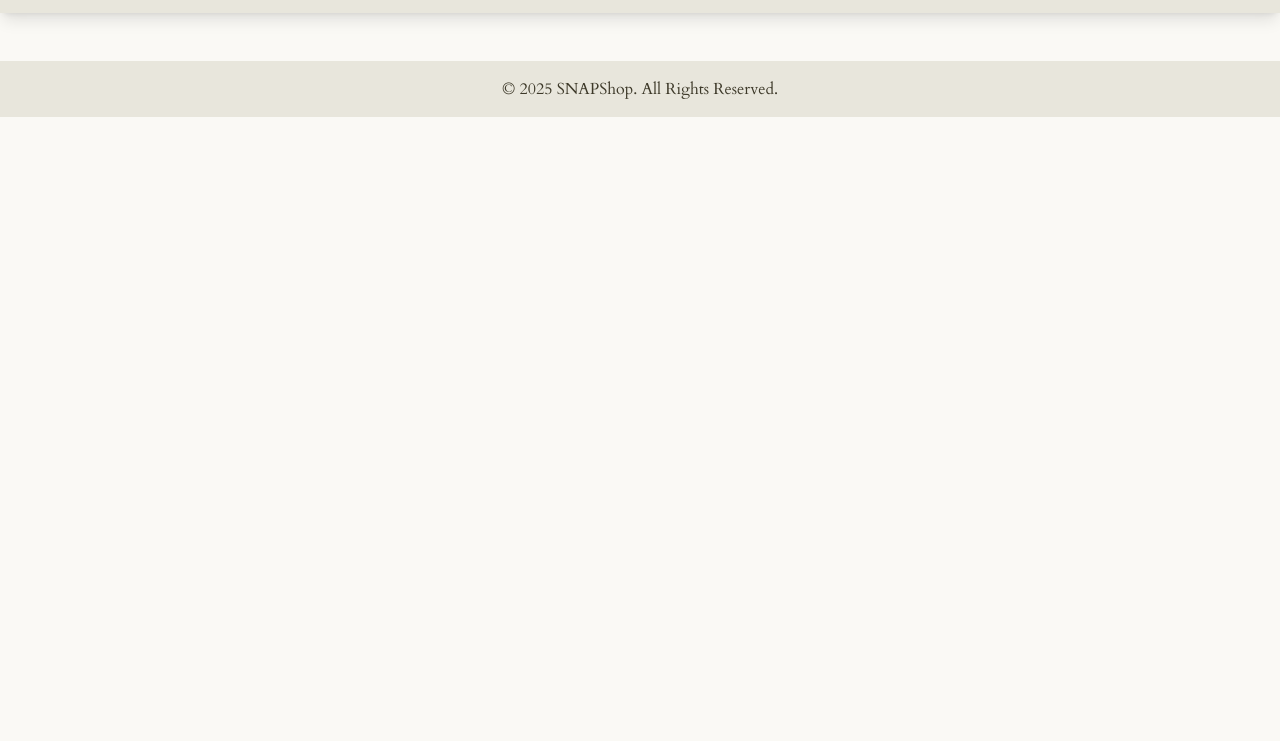
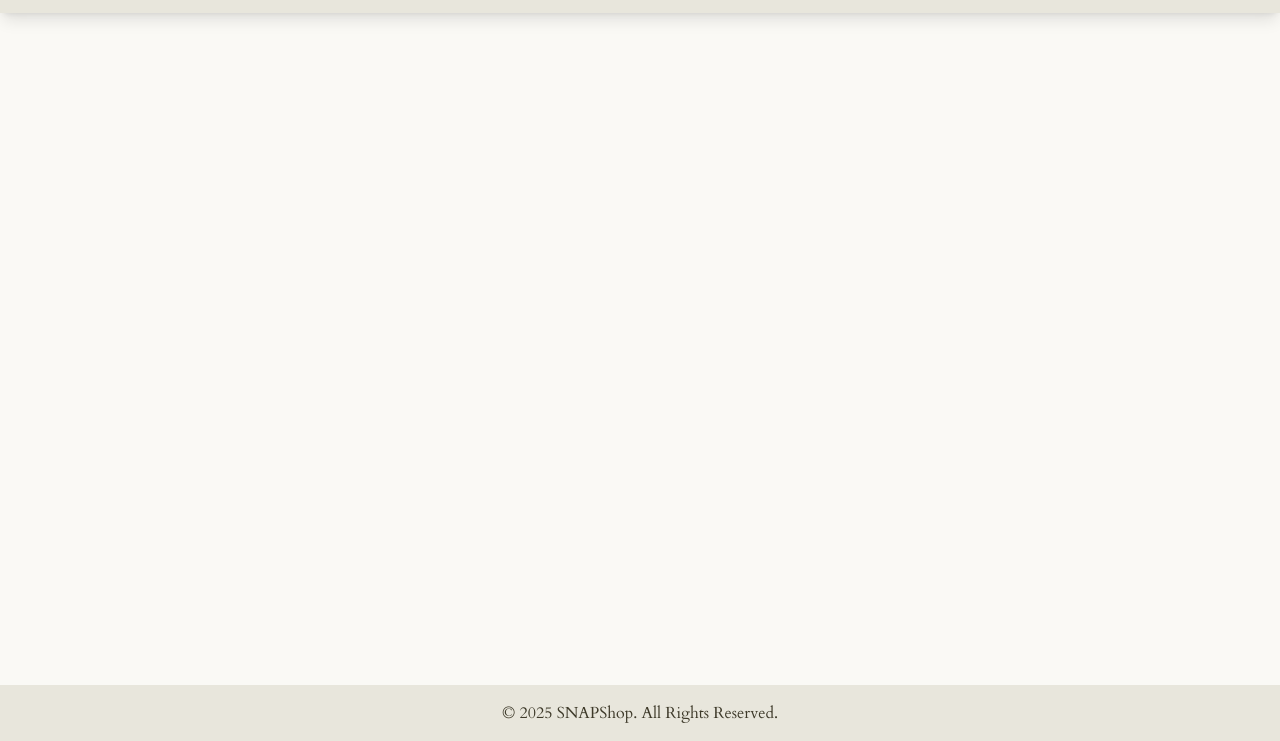
Before and after one commit to cgrotteland92/Semester-project-2, a website with bundled scripts: page post/listing.html in a window 1280 px wide. Shown: the part 59-800 px from the top of the page. Built offline with nearby package versions, Linux system fonts and the light colour scheme.

Commit message:
sticky footer added to listing page

```diff
--- a/post/listing.html
+++ b/post/listing.html
@@ -19,7 +19,7 @@
     ></script>
     <title>Post | SNAPShop</title>
   </head>
-  <body class="bg-primary">
+  <body class="bg-primary min-h-screen grid grid-rows-[auto_1fr_auto]">
     <header>
       <nav
         class="relative bg-secondary p-4 flex justify-between items-center shadow-lg"
```
